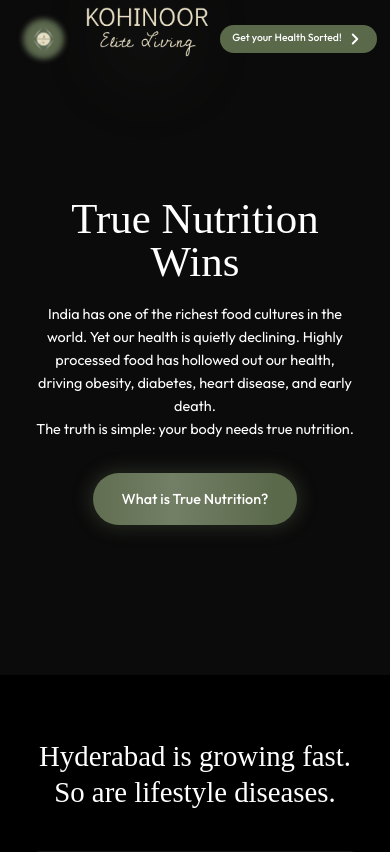
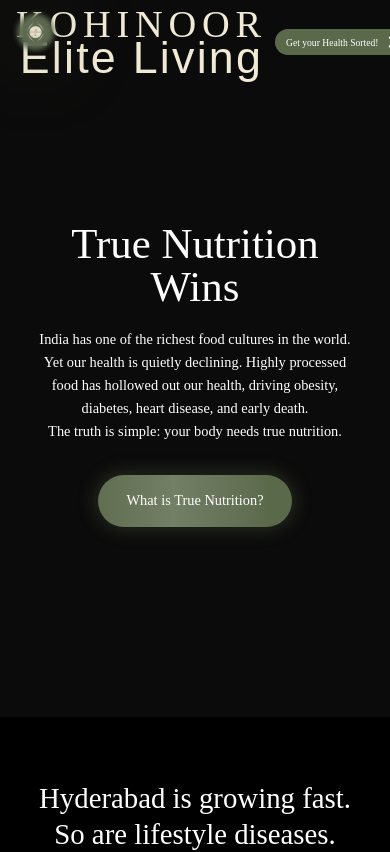
Before and after one commit to sumanth2578/Kohinoor-Elite-, a Next.js app: page / in a window 390 px wide. Shown: the top 852 px of the page. Built offline with nearby package versions, Linux system fonts and the light colour scheme; a web font is replaced by a local one.

Commit message:
Implement global sticky emblem, luxury typography logos, and responsive header alignment

```diff
--- a/src/app/globals.css
+++ b/src/app/globals.css
@@ -38,7 +38,7 @@ body {
 
 body {
   color: var(--text-white);
-  font-family: var(--font-sans);
+  font-family: var(--font-serif);
   line-height: 1.6;
   -webkit-font-smoothing: antialiased;
 }
@@ -80,12 +80,13 @@ img {
   display: grid;
   grid-template-columns: 1fr auto 1fr;
   align-items: center;
-  padding: 0.5rem 1.5rem;
+  padding: 0 1.5rem;
   position: absolute;
-  top: 0;
+  top: 1.5rem;
   left: 0;
   right: 0;
   z-index: 100;
+  height: 140px; /* Match sticky emblem height for parallel alignment */
 }
 .header-left { display: flex; justify-content: flex-start; }
 .header-center { display: flex; justify-content: center; }
@@ -107,8 +108,28 @@ img {
   opacity: 0.45;
   z-index: -1;
 }
-.header-orb-img { height: 140px; width: auto; z-index: 2; }
-.focal-logo-img { height: 140px; width: auto; }
+.sticky-logo-container {
+  position: fixed;
+  top: 1.5rem;
+  left: 2rem;
+  z-index: 1000;
+  pointer-events: none;
+}
+.sticky-emblem-wrap {
+  position: relative;
+  display: flex;
+  align-items: center;
+  justify-content: center;
+  pointer-events: auto;
+  width: 140px;
+  height: 140px;
+}
+.sticky-focal-logo {
+  width: 100%;
+  height: auto;
+  position: relative;
+  z-index: 2;
+}
 
 .score-btn {
   width: 222px;
@@ -224,12 +245,12 @@ img {
 .stat-label { font-size: 0.95rem; font-weight: 600; letter-spacing: 0.08rem; text-transform: uppercase; margin-bottom: 0.5rem; opacity: 0.9; text-align: center; }
 
 /* ===== STATEMENT ===== */
-.statement-section { padding: 4rem 2rem 10rem; text-align: center; }
-.statement-heading { font-size: clamp(2rem, 5vw, 3.5rem); margin-bottom: 12rem; line-height: 1.3; }
-.statement-para p { font-size: 1.4rem; color: rgba(255,255,255,0.7); line-height: 1.8; margin-bottom: 8rem; max-width: 900px; margin-left: auto; margin-right: auto; }
-.magic-text-block { max-width: 900px; margin: 0 auto 6rem; }
-.magic-text-block p { font-size: 1.4rem; line-height: 2; justify-content: center; }
-.highlight-red { color: var(--accent-red) !important; font-weight: 700; font-size: clamp(1.5rem, 3vw, 2.2rem); text-transform: none; }
+.statement-section { padding: 12rem 2rem 15rem; text-align: center; }
+.statement-heading { font-size: clamp(2rem, 5vw, 3.5rem); margin-bottom: 16rem; line-height: 1.3; }
+.statement-para p { font-size: 1.4rem; color: rgba(255,255,255,0.7); line-height: 1.8; margin-bottom: 10rem; max-width: 900px; margin-left: auto; margin-right: auto; }
+.magic-text-block { max-width: 1000px; margin: 0 auto 10rem; }
+.magic-text-block p { font-size: 1.8rem; line-height: 1.8; justify-content: center; }
+.highlight-red { color: var(--accent-red) !important; font-weight: 700; font-size: clamp(1.8rem, 4.5vw, 3.2rem); text-transform: none; }
 
 /* ===== COMPARISON ===== */
 .comparison-section { padding: 8rem 2rem 6rem; background: #f0ead6; color: #1a1a1a; }
@@ -238,9 +259,9 @@ img {
 .comp-title { margin: 0; text-align: center; line-height: 1; }
 .comp-title-row { display: flex; align-items: flex-end; justify-content: center; gap: 2.8rem; }
 .comp-title-left { display: flex; flex-direction: column; align-items: flex-end; text-align: right; }
-.comp-title .red { color: #FF2200; font-family: var(--font-sans); font-weight: 500; font-style: normal; font-size: clamp(2rem, 4vw, 3.2rem); line-height: 1.1; }
-.comp-title .grey { color: #5D6A4F; font-weight: 400; font-size: clamp(2rem, 4vw, 3.2rem); line-height: 1.1; letter-spacing: 0.02em; }
-.comp-title .bold-black { color: #000; font-weight: 900; font-size: clamp(4rem, 10vw, 8rem); line-height: 0.85; letter-spacing: -2px; }
+.comp-title .red { color: #FF2200; font-family: var(--font-serif); font-weight: 400; font-style: normal; font-size: clamp(2rem, 4vw, 3.2rem); line-height: 1.1; }
+.comp-title .grey { color: #5D6A4F; font-family: var(--font-serif); font-weight: 400; font-size: clamp(2rem, 4vw, 3.2rem); line-height: 1.1; letter-spacing: 0.02em; }
+.comp-title .bold-black { color: #000; font-family: var(--font-serif); font-weight: 400; font-size: clamp(4rem, 10vw, 8rem); line-height: 0.85; letter-spacing: -2px; }
 
 .comp-visual-grid { display: grid; grid-template-columns: 1fr 2.5fr 1fr; gap: 2rem; align-items: stretch; max-width: 1250px; margin: 0 auto; position: relative; }
 .comp-col-left { display: flex; flex-direction: column; justify-content: flex-start; align-items: flex-end; text-align: right; padding: 3rem 1rem 0 0; }
@@ -363,7 +384,9 @@ img {
 .main-footer { padding: 0; background: #0b0b0b; color: #fff; }
 .footer-top { display: grid; grid-template-columns: 1fr 1.8fr; gap: 4rem; max-width: 1200px; margin: 0 auto; padding: 4rem 4rem 3rem; }
 .footer-brand { max-width: 350px; }
-.footer-logo { font-size: 1.4rem; font-weight: 700; color: #fff; margin-bottom: 1rem; letter-spacing: 0.5px; text-transform: uppercase; }
+.brand-text-logo { display: flex; flex-direction: column; align-items: flex-start; margin-bottom: 1.5rem; }
+.brand-text-main { font-family: var(--font-serif); font-size: 2.2rem; font-weight: 400; letter-spacing: 0.15em; color: #f0ead6; margin: 0; line-height: 1; }
+.brand-text-sub { font-family: var(--font-script); font-size: 2.2rem; font-weight: 400; color: #f0ead6; margin: 0; margin-top: -0.4rem; padding-left: 1rem; line-height: 1; letter-spacing: 0.05em; }
 .footer-tagline { font-size: 0.8rem; line-height: 1.6; color: rgba(255,255,255,0.5); margin-bottom: 1.5rem; }
 .footer-badges { display: flex; flex-direction: column; gap: 0.3rem; }
 .footer-badge { font-size: 0.65rem; color: rgba(255,255,255,0.35); text-transform: uppercase; letter-spacing: 0.5px; }
@@ -382,14 +405,21 @@ img {
 @media (max-width: 1024px) {
   .container { padding: 0 2rem; }
 
-  /* Header */
-  .main-header { padding: 0.5rem 1rem; }
-  .header-orb-img, .focal-logo-img { height: 110px; }
-  .score-btn { width: 180px; font-size: 0.8rem; height: 36px; }
+  /* Header & Sticky Logo */
+  .main-header { padding: 0 1rem; height: 110px; top: 1rem; }
+  .sticky-logo-container { top: 1rem; left: 1.5rem; }
+  .sticky-emblem-wrap { width: 110px; height: 110px; }
+  .score-btn { width: 170px; font-size: 0.8rem; height: 36px; }
 
   /* Stats */
   .stats-grid { grid-template-columns: repeat(2, 1fr); max-width: 800px; gap: 2rem; }
   .stat-bar-outer { height: 300px; }
+
+  /* Statement */
+  .statement-section { padding: 8rem 2rem 10rem; }
+  .statement-heading { margin-bottom: 10rem; }
+  .statement-para p { margin-bottom: 7rem; }
+  .magic-text-block { margin-bottom: 7rem; }
 
   /* Comparison */
   .comp-visual-grid { grid-template-columns: 1fr; gap: 2rem; }
@@ -413,6 +443,7 @@ img {
   .footer-top { grid-template-columns: 1fr; gap: 3rem; text-align: center; align-items: center; padding: 4rem 2rem; }
   .footer-bottom { padding: 1.5rem 2rem; }
   .footer-brand { margin: 0 auto; }
+  .brand-text-logo { align-items: center; }
   .footer-links-group { grid-template-columns: 1fr 1fr; justify-items: center; }
   .footer-contact-item { justify-content: center; }
 }
@@ -421,9 +452,10 @@ img {
 @media (max-width: 768px) {
   .container { padding: 0 1.5rem; }
 
-  /* Header */
-  .main-header { grid-template-columns: auto 1fr auto; padding: 0.5rem 1rem; gap: 0.5rem; }
-  .header-orb-img, .focal-logo-img { height: 80px; }
+  /* Header & Sticky Logo */
+  .main-header { grid-template-columns: auto 1fr auto; padding: 0 1rem; height: 80px; top: 0.5rem; gap: 0.5rem; }
+  .sticky-logo-container { top: 0.5rem; left: 1rem; }
+  .sticky-emblem-wrap { width: 80px; height: 80px; }
   .score-btn { width: auto; font-size: 0.7rem; padding: 0.4rem 1rem; height: 32px; gap: 0.3rem; }
 
   /* Hero */
@@ -439,10 +471,12 @@ img {
   .stats-heading { height: auto; margin-bottom: 3rem; }
 
   /* Statement */
-  .statement-section { padding: 3rem 1.5rem 6rem; }
-  .statement-heading { font-size: clamp(1.8rem, 5vw, 2.5rem); margin-bottom: 5rem; }
-  .statement-para p, .magic-text-block p { font-size: 1.1rem; margin-bottom: 4rem; }
-  .magic-text-block { margin-bottom: 4rem; }
+  .statement-section { padding: 4rem 1.5rem 8rem; }
+  .statement-heading { font-size: clamp(1.8rem, 5vw, 2.5rem); margin-bottom: 6rem; }
+  .statement-para p { font-size: 1.2rem; margin-bottom: 5rem; }
+  .magic-text-block { margin-bottom: 5rem; }
+  .magic-text-block p { font-size: 1.3rem; }
+  .highlight-red { font-size: clamp(1.4rem, 4vw, 2rem); }
 
   /* Comparison */
   .comparison-section { padding: 4rem 1.5rem; }
@@ -475,6 +509,8 @@ img {
   .footer-top { padding: 3rem 1.5rem 2rem; gap: 2rem; }
   .footer-links-group { grid-template-columns: 1fr; gap: 2rem; }
   .footer-bottom { padding: 1.2rem 1.5rem; }
+  .brand-text-main { font-size: 1.8rem; }
+  .brand-text-sub { font-size: 1.8rem; }
 
   /* Connect page */
   .connect-logo-img { width: 120px; height: 120px; }
@@ -487,15 +523,16 @@ img {
 @media (max-width: 480px) {
   .container { padding: 0 1rem; }
 
-  /* Header — stack logo center, hide button text */
-  .main-header { grid-template-columns: auto 1fr auto; padding: 0.3rem 0.8rem; }
-  .header-orb-img, .focal-logo-img { height: 60px; }
-  .score-btn { width: auto; font-size: 0.65rem; padding: 0.35rem 0.8rem; height: 28px; border-radius: 30px; }
+  /* Header & Sticky Logo */
+  .main-header { grid-template-columns: auto 1fr auto; padding: 0 0.5rem; height: 60px; top: 0.3rem; }
+  .sticky-logo-container { top: 0.3rem; left: 0.5rem; }
+  .sticky-emblem-wrap { width: 55px; height: 55px; }
+  .score-btn { width: auto; font-size: 0.6rem; padding: 0.3rem 0.7rem; height: 26px; border-radius: 30px; }
 
   /* Hero */
-  .hero-section { padding: 6rem 1rem 3rem; min-height: 80vh; }
+  .hero-section { padding: 5rem 1rem 3rem; min-height: 85vh; }
   .hero-title { font-size: clamp(2rem, 11vw, 3rem); margin-bottom: 1.2rem; }
-  .hero-para { font-size: 0.9rem; margin-bottom: 2rem; line-height: 1.6; }
+  .hero-para { font-size: 0.9rem; margin-bottom: 2rem; line-height: 1.6; max-width: 100%; }
   .cta-pill { padding: 0.9rem 1.8rem; font-size: 0.9rem; }
 
   /* Stats */
@@ -508,10 +545,12 @@ img {
   .stat-description { font-size: 0.75rem; padding: 0 0.5rem; }
 
   /* Statement */
-  .statement-section { padding: 2.5rem 1rem 4rem; }
-  .statement-heading { font-size: clamp(1.5rem, 6vw, 2rem); margin-bottom: 3rem; }
-  .statement-para p, .magic-text-block p { font-size: 0.95rem; margin-bottom: 3rem; line-height: 1.7; }
+  .statement-section { padding: 3rem 1rem 5rem; }
+  .statement-heading { font-size: clamp(1.5rem, 6vw, 2rem); margin-bottom: 4rem; }
+  .statement-para p { font-size: 1rem; margin-bottom: 3rem; line-height: 1.7; }
   .magic-text-block { margin-bottom: 3rem; }
+  .magic-text-block p { font-size: 1rem; line-height: 1.6; }
+  .highlight-red { font-size: clamp(1.2rem, 4vw, 1.6rem); }
 
   /* Comparison */
   .comparison-section { padding: 3rem 1rem; }
@@ -519,7 +558,8 @@ img {
   .comp-title .red, .comp-title .grey { font-size: clamp(1.4rem, 4vw, 2rem); }
   .comp-label { font-size: 0.95rem; }
   .comp-text-small { font-size: 0.7rem; }
-  .meals-composite-img { max-height: 350px; }
+  .meals-composite-img { max-height: 300px; }
+  .comp-visual-grid { gap: 1rem; }
 
   /* Diagnostics */
   .diag-sticky { padding: 2.5rem 1rem; }
@@ -546,7 +586,8 @@ img {
 
   /* Footer */
   .footer-top { padding: 2.5rem 1rem 1.5rem; gap: 1.5rem; }
-  .footer-logo { font-size: 1.1rem; }
+  .brand-text-main { font-size: 1.5rem; }
+  .brand-text-sub { font-size: 1.5rem; padding-left: 0.5rem; }
   .footer-tagline { font-size: 0.7rem; }
   .footer-col-title { font-size: 1rem; margin-bottom: 1rem; }
   .footer-col p { font-size: 0.7rem; }
--- a/src/app/layout.tsx
+++ b/src/app/layout.tsx
@@ -17,6 +17,8 @@ export const metadata: Metadata = {
   description: "Generated by create next app",
 };
 
+import { StickyLogo } from "@/components/StickyLogo";
+
 export default function RootLayout({
   children,
 }: Readonly<{
@@ -24,7 +26,10 @@ export default function RootLayout({
 }>) {
   return (
     <html lang="en" className={`${geistSans.variable} ${geistMono.variable}`}>
-      <body>{children}</body>
+      <body style={{ position: 'relative' }}>
+        <StickyLogo />
+        {children}
+      </body>
     </html>
   );
 }
--- a/src/app/page.tsx
+++ b/src/app/page.tsx
@@ -273,14 +273,7 @@ export default function Home() {
             animate={{ opacity: 1, x: 0 }}
             transition={{ duration: 0.6, delay: 0.1 }}
           >
-            <Image
-              src="/Updated Logo w_ background 1.png"
-              alt="Kohinoor Elite Living"
-              width={338}
-              height={163}
-              className="focal-logo-img"
-              priority
-            />
+            {/* Empty space - StickyLogo handles emblem at top-left natively */}
           </motion.div>
           <motion.div
             className="header-center"
@@ -288,25 +281,10 @@ export default function Home() {
             animate={{ opacity: 1, scale: 1 }}
             transition={{ duration: 0.7, delay: 0.2, ease: "backOut" }}
           >
-            <div className="logo-glow-wrap">
-              <motion.div
-                className="glow-blur-layer"
-                animate={{ scale: [1, 1.2, 1], opacity: [0.45, 0.6, 0.45] }}
-                transition={{ duration: 3, repeat: Infinity, ease: "easeInOut" }}
-              />
-              <motion.div
-                animate={{ y: [0, -8, 0] }}
-                transition={{ duration: 4, repeat: Infinity, ease: "easeInOut" }}
-              >
-                <Image
-                  src="/Group 1.png"
-                  alt="Logo Orb"
-                  width={247}
-                  height={241}
-                  className="header-orb-img"
-                />
-              </motion.div>
-            </div>
+            <Link href="/" className="brand-text-logo" style={{ alignItems: 'center', marginBottom: 0 }}>
+              <h3 className="brand-text-main" style={{ fontSize: '2.4rem' }}>KOHINOOR</h3>
+              <h4 className="brand-text-sub" style={{ fontSize: '2.8rem', paddingLeft: 0, marginTop: '-0.5rem' }}>Elite Living</h4>
+            </Link>
           </motion.div>
           <motion.div
             className="header-right"
@@ -606,7 +584,10 @@ export default function Home() {
             viewport={{ once: true }}
             transition={{ duration: 0.5, delay: 0.1 }}
           >
-            <h3 className="footer-logo serif">KOHINOOR ELITE LIVING</h3>
+            <div className="brand-text-logo" style={{ alignItems: 'center' }}>
+              <h3 className="brand-text-main">KOHINOOR</h3>
+              <h4 className="brand-text-sub" style={{ paddingLeft: 0 }}>Elite Living</h4>
+            </div>
             <p className="footer-tagline">Empowering good nutrition and personally curated, tailored nutrition and Wholesome deliveries.</p>
             <div className="footer-badges">
               <span className="footer-badge">REGISTERED ENTITY DUNS</span>
--- /dev/null
+++ b/src/components/StickyLogo.tsx
@@ -0,0 +1,27 @@
+"use client";
+
+import Image from "next/image";
+import Link from "next/link";
+import { motion } from "framer-motion";
+
+export function StickyLogo() {
+  return (
+    <div className="sticky-logo-container">
+      <Link href="/" className="sticky-emblem-wrap">
+        <motion.div
+          className="glow-blur-layer"
+          animate={{ scale: [1, 1.2, 1], opacity: [0.45, 0.6, 0.45] }}
+          transition={{ duration: 3, repeat: Infinity, ease: "easeInOut" }}
+        />
+        <Image
+          src="/Updated Logo w_ background 1.png"
+          alt="Kohinoor Logo"
+          width={338}
+          height={163}
+          className="sticky-focal-logo"
+          priority
+        />
+      </Link>
+    </div>
+  );
+}
```
